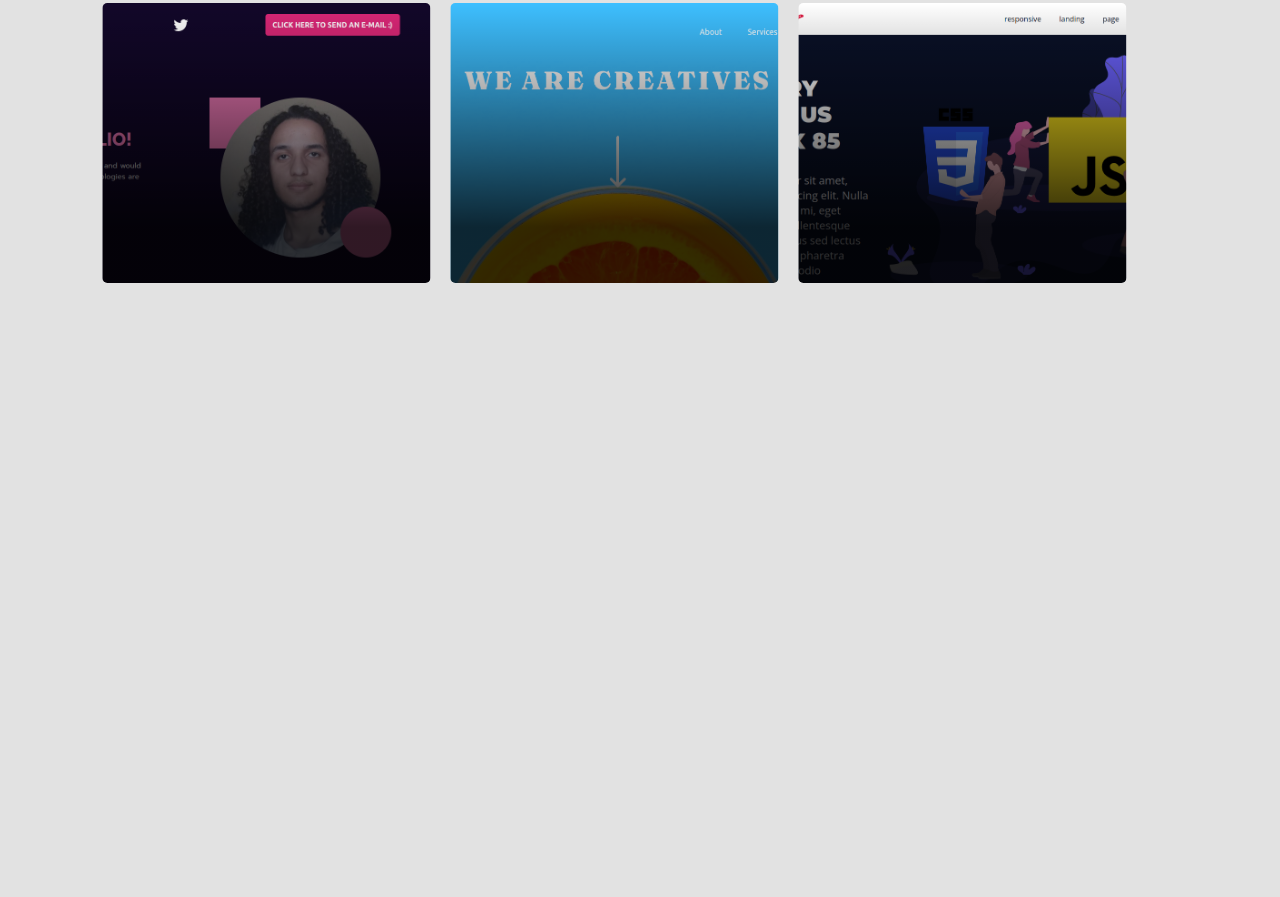
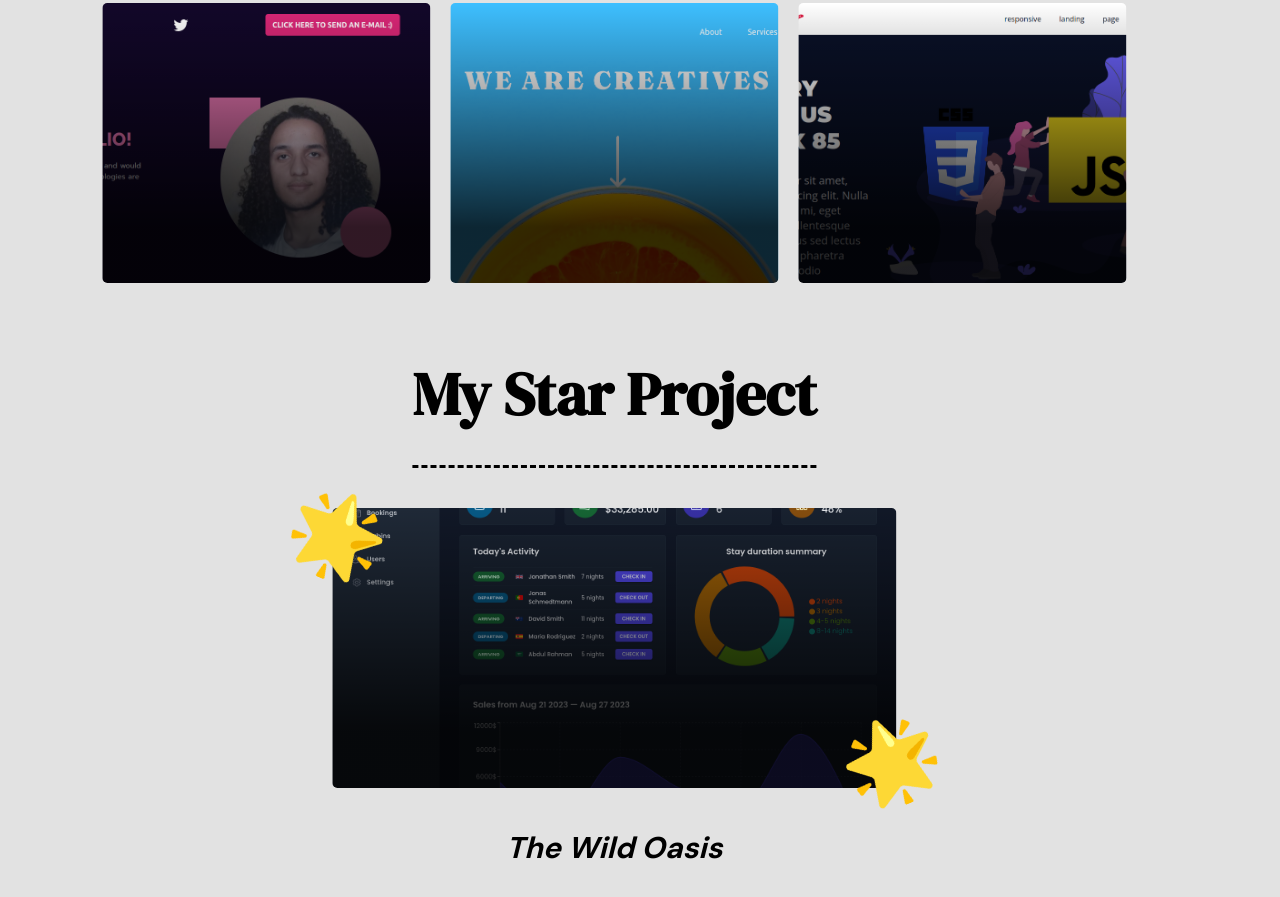
Before and after one commit to thirraz/second-portfolio, a website: page index.html in a window 1280 px wide. Shown: the part 1474-2371 px from the top of the page. Before the commit the page ends 1817 px from the top, so only its background shows below. Drawn offline with Linux system fonts and the light colour scheme.

Commit message:
adding 'The Wild Oasis' project'

```diff
--- a/index.html
+++ b/index.html
@@ -128,6 +128,18 @@
 				title="Landing Page with Styled Components"
 				href="https://storied-kleicha-7e10cc.netlify.app/"
 			></a>
+
+			<div class="star">
+				<h3 class="star__heading">My Star Project</h3>
+
+				<a
+					class="star__project"
+					target="_blank"
+					title="The Wild Oasiss"
+					href="https://the-wild-oasis-thirraz.vercel.app/"
+				></a>
+				<h4>The Wild Oasis</h4>
+			</div>
 		</div>
 
 		<script src="scripts.js"></script>
--- a/package.json
+++ b/package.json
@@ -8,5 +8,8 @@
 	},
 	"keywords": [],
 	"author": "",
-	"license": "ISC"
+	"license": "ISC",
+	"dependencies": {
+		"sass": "^1.66.1"
+	}
 }
--- /dev/null
+++ b/scss/layouts/_star.scss
@@ -0,0 +1,64 @@
+.star {
+  margin-top: 5rem;
+  grid-column: 1/-1;
+  text-align: center;
+  display: flex;
+  flex-direction: column;
+  align-items: center;
+
+  gap: 4rem;
+
+  margin-bottom: 10rem;
+
+  & h4 {
+    font-family: var(--font-text);
+    font-size: 3rem;
+    font-style: italic;
+  }
+
+  &__heading {
+    font-size: clamp(2rem, 8vh, 6rem);
+    font-family: var(--font-heading);
+    color: var(--color-black);
+    padding-bottom: 3rem;
+    border-bottom: 3px dashed black;
+  }
+
+  &__project {
+    display: block;
+    max-width: 60%;
+    min-width: 55%;
+    min-height: 28rem;
+    height: 28rem;
+    background-image: linear-gradient(to bottom, transparent, rgba(0, 0, 0, 0.8) 80%),
+      url(/images/projects/wildOasis.png);
+    background-position: center;
+    background-size: cover;
+
+    border-radius: 5px;
+    position: relative;
+
+    transition: transform 0.17s ease-in-out;
+
+    &:hover {
+      transform: scale(1.04);
+    }
+
+    &::before {
+      content: "🌟";
+      font-size: 8rem;
+      position: absolute;
+      left: -8%;
+      top: -7%;
+      transform: rotate(23deg);
+    }
+    &::after {
+      content: "🌟";
+      font-size: 8rem;
+      position: absolute;
+      right: -8%;
+      bottom: -7%;
+      transform: rotate(-23deg);
+    }
+  }
+}
--- a/scss/layouts/_works.scss
+++ b/scss/layouts/_works.scss
@@ -3,7 +3,7 @@
     grid-template-columns: repeat(auto-fit, minmax(28rem, 1fr));
     grid-template-rows: min-content repeat(3, 28rem);
     justify-content: center;
-    grid-auto-rows: 28rem;
+    grid-auto-rows: 1fr;
     gap: 2rem;
     // padding: 0 3rem;
     margin-bottom: 6rem;
--- a/scss/main.scss
+++ b/scss/main.scss
@@ -14,3 +14,4 @@
 @import "layouts/sidebar";
 @import "layouts/presentation";
 @import "layouts/works";
+@import "layouts/star";
```
Also changed, not shown: css/style.css, images/projects/wildOasis.png (added), 2 other files.
